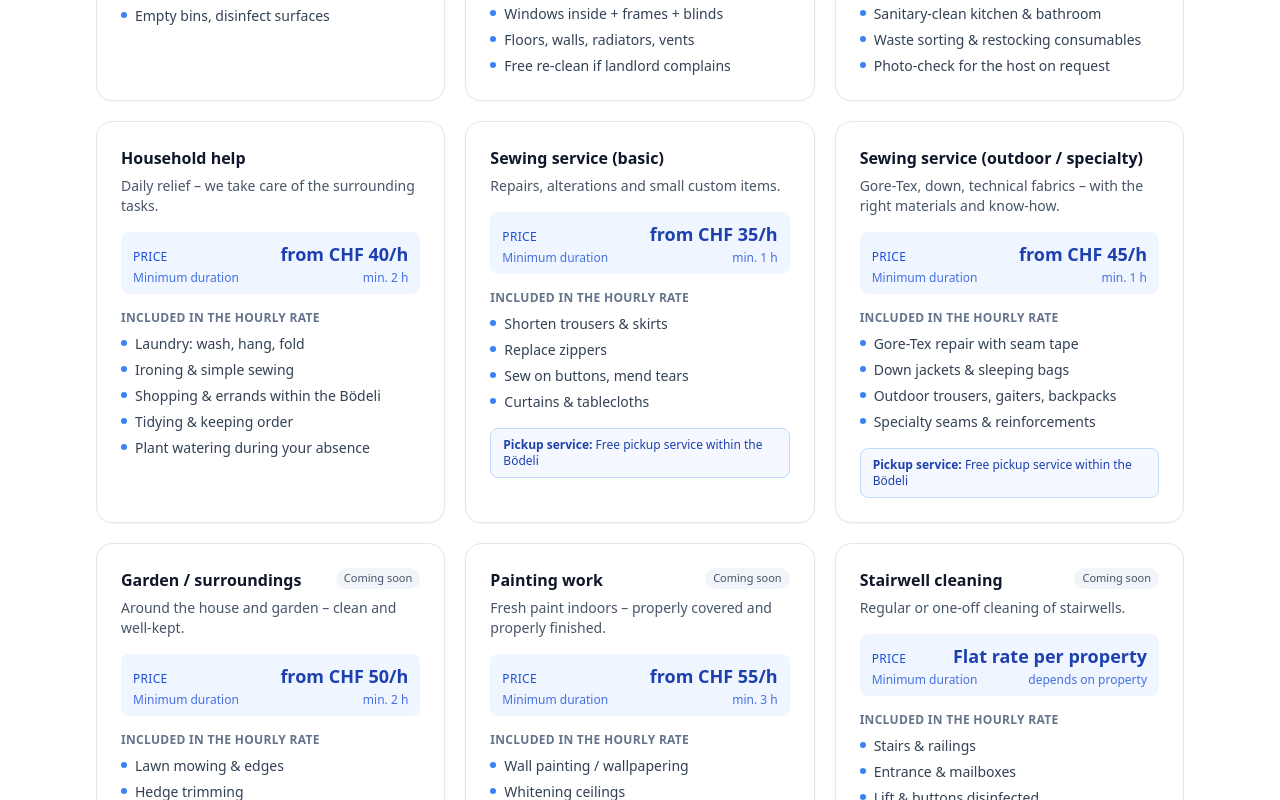
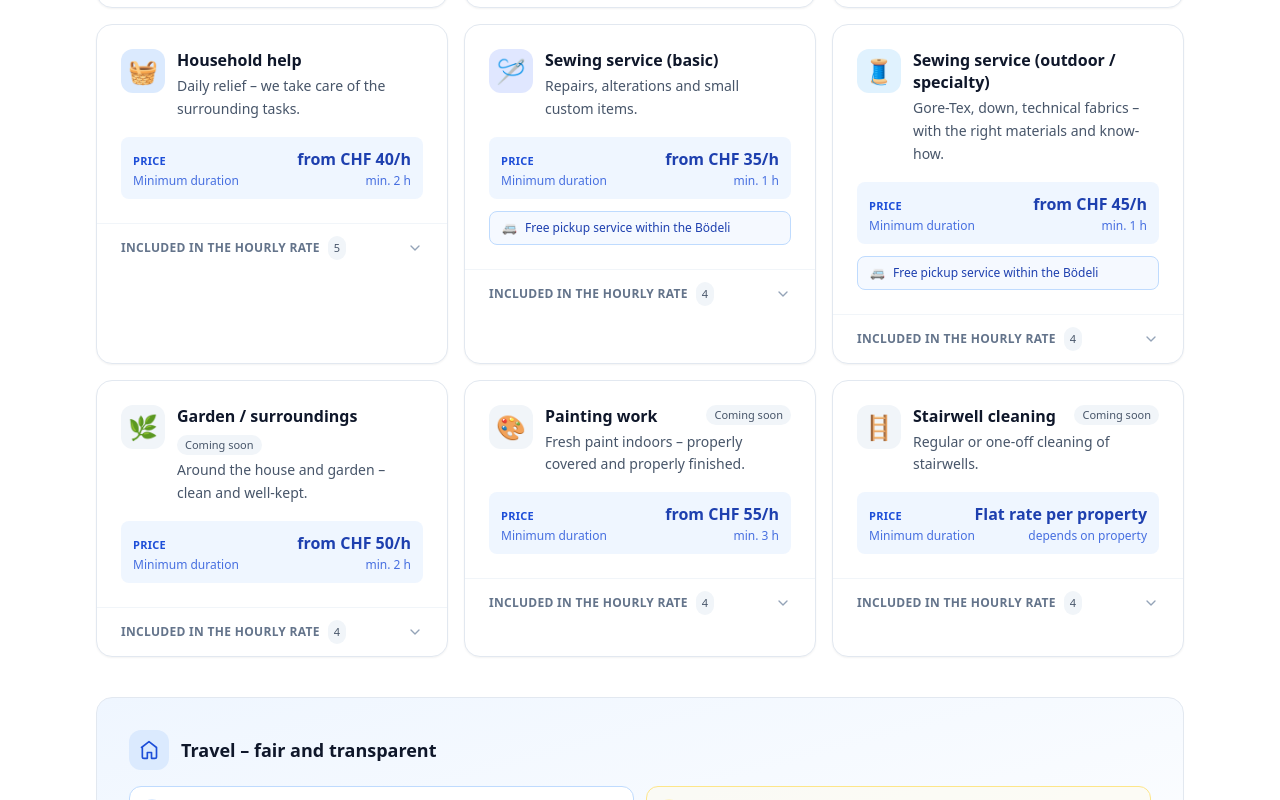
Before and after one commit to weiberem/PrimaMax, a Next.js app: page / in a window 1280 px wide. Shown: the part 2100-2900 px from the top of the page. Built offline with nearby package versions, Linux system fonts and the light colour scheme.

Commit message:
Pricing: add icons, collapsible details, cleaner card hierarchy

```diff
--- a/app/components/Pricing.tsx
+++ b/app/components/Pricing.tsx
@@ -1,6 +1,25 @@
 "use client";
 
 import { useLang } from "../i18n/LanguageProvider";
+
+const ICONS: { emoji: string; tone: "blue" | "sky" | "indigo" | "slate" }[] = [
+  { emoji: "🧽", tone: "blue" }, // Reinigung
+  { emoji: "✨", tone: "indigo" }, // Endreinigung
+  { emoji: "🏠", tone: "sky" }, // Airbnb
+  { emoji: "🧺", tone: "blue" }, // Haushaltshilfe
+  { emoji: "🪡", tone: "indigo" }, // Nähservice einfach
+  { emoji: "🧵", tone: "sky" }, // Nähservice Outdoor
+  { emoji: "🌿", tone: "slate" }, // Gartenarbeit
+  { emoji: "🎨", tone: "slate" }, // Malerarbeiten
+  { emoji: "🪜", tone: "slate" }, // Treppenhausreinigung
+];
+
+const TONE_CLASSES: Record<string, string> = {
+  blue: "bg-primary-100 text-primary-700",
+  sky: "bg-sky-100 text-sky-700",
+  indigo: "bg-indigo-100 text-indigo-700",
+  slate: "bg-slate-100 text-slate-600",
+};
 
 export default function Pricing() {
   const { t } = useLang();
@@ -12,14 +31,25 @@ export default function Pricing() {
           <p className="section-subtitle">{t.pricing.subtitle}</p>
         </div>
 
-        <div className="mt-10 grid gap-5 sm:grid-cols-2 lg:grid-cols-3">
-          {t.pricing.items.map((item) => (
+        <div className="mt-10 grid gap-4 sm:grid-cols-2 lg:grid-cols-3">
+          {t.pricing.items.map((item, idx) => {
+            const icon = ICONS[idx] ?? ICONS[0];
+            return (
               <article
                 key={item.service}
-              className="reveal flex flex-col rounded-2xl border border-slate-200 bg-white p-5 shadow-sm transition hover:shadow-md sm:p-6"
+                className="reveal flex flex-col rounded-2xl border border-slate-200 bg-white shadow-sm transition hover:shadow-md"
               >
-              <div className="flex items-start justify-between gap-2">
-                <h3 className="text-base font-semibold text-slate-900">
+                <div className="p-5 sm:p-6">
+                  <div className="flex items-start gap-3">
+                    <span
+                      className={`inline-flex h-11 w-11 shrink-0 items-center justify-center rounded-xl text-2xl ${TONE_CLASSES[icon.tone]}`}
+                      aria-hidden
+                    >
+                      {icon.emoji}
+                    </span>
+                    <div className="min-w-0 flex-1">
+                      <div className="flex flex-wrap items-start justify-between gap-2">
+                        <h3 className="text-base font-semibold leading-snug text-slate-900">
                           {item.service}
                         </h3>
                         {"comingSoon" in item && item.comingSoon && (
@@ -28,15 +58,18 @@ export default function Pricing() {
                           </span>
                         )}
                       </div>
+                      <p className="mt-1 text-sm leading-relaxed text-slate-600">
+                        {item.shortDesc}
+                      </p>
+                    </div>
+                  </div>
 
-              <p className="mt-1.5 text-sm text-slate-600">{item.shortDesc}</p>
-
-              <div className="mt-4 rounded-lg bg-primary-50 px-3 py-2">
+                  <div className="mt-4 rounded-lg bg-primary-50 px-3 py-2.5">
                     <div className="flex items-baseline justify-between gap-2">
-                  <span className="text-xs font-medium uppercase tracking-wide text-primary-700">
+                      <span className="text-[11px] font-semibold uppercase tracking-wide text-primary-700">
                         {t.pricing.priceLabel}
                       </span>
-                  <span className="text-lg font-bold text-primary-800">
+                      <span className="text-base font-bold text-primary-800">
                         {item.price}
                       </span>
                     </div>
@@ -46,11 +79,40 @@ export default function Pricing() {
                     </div>
                   </div>
 
-              <div className="mt-4">
-                <div className="text-xs font-semibold uppercase tracking-wide text-slate-500">
+                  {"pickup" in item && item.pickup && (
+                    <div className="mt-3 flex items-center gap-2 rounded-lg border border-primary-200 bg-primary-50/60 px-3 py-2 text-xs text-primary-800">
+                      <span aria-hidden>🚐</span>
+                      <span>{item.pickup}</span>
+                    </div>
+                  )}
+                </div>
+
+                <details className="group border-t border-slate-100">
+                  <summary className="flex cursor-pointer list-none items-center justify-between px-5 py-3 text-sm font-medium text-slate-700 hover:bg-slate-50 sm:px-6">
+                    <span className="inline-flex items-center gap-2">
+                      <span className="text-xs font-semibold uppercase tracking-wide text-slate-500">
                         {t.pricing.includesLabel}
-                </div>
-                <ul className="mt-2 space-y-1.5 text-sm text-slate-700">
+                      </span>
+                      <span className="rounded-full bg-slate-100 px-1.5 py-0.5 text-[11px] font-medium text-slate-600">
+                        {item.includes.length}
+                      </span>
+                    </span>
+                    <svg
+                      width="16"
+                      height="16"
+                      viewBox="0 0 24 24"
+                      fill="none"
+                      stroke="currentColor"
+                      strokeWidth="2"
+                      strokeLinecap="round"
+                      strokeLinejoin="round"
+                      className="text-slate-400 transition-transform group-open:rotate-180"
+                      aria-hidden
+                    >
+                      <polyline points="6 9 12 15 18 9" />
+                    </svg>
+                  </summary>
+                  <ul className="space-y-1.5 px-5 pb-5 pt-1 text-sm text-slate-700 sm:px-6 sm:pb-6">
                     {item.includes.map((inc) => (
                       <li key={inc} className="flex items-start gap-2">
                         <span className="mt-1.5 h-1.5 w-1.5 shrink-0 rounded-full bg-primary-500" />
@@ -58,24 +120,36 @@ export default function Pricing() {
                       </li>
                     ))}
                   </ul>
-              </div>
-
-              {"pickup" in item && item.pickup && (
-                <div className="mt-4 rounded-lg border border-primary-200 bg-primary-50/60 px-3 py-2 text-xs text-primary-800">
-                  <span className="font-semibold">
-                    {t.pricing.pickupLabel}:
-                  </span>{" "}
-                  {item.pickup}
-                </div>
-              )}
+                </details>
               </article>
-          ))}
+            );
+          })}
         </div>
 
         <div className="reveal mt-10 rounded-2xl border border-slate-200 bg-gradient-to-br from-primary-50 to-white p-6 sm:p-8">
+          <div className="flex items-center gap-3">
+            <span
+              className="inline-flex h-10 w-10 items-center justify-center rounded-xl bg-primary-100 text-primary-700"
+              aria-hidden
+            >
+              <svg
+                width="20"
+                height="20"
+                viewBox="0 0 24 24"
+                fill="none"
+                stroke="currentColor"
+                strokeWidth="2"
+                strokeLinecap="round"
+                strokeLinejoin="round"
+              >
+                <path d="M3 9l9-7 9 7v11a2 2 0 0 1-2 2h-4v-7H10v7H6a2 2 0 0 1-2-2V9z" />
+              </svg>
+            </span>
             <h3 className="text-lg font-semibold text-slate-900">
               {t.pricing.travelTitle}
             </h3>
+          </div>
+
           <ul className="mt-4 grid gap-3 sm:grid-cols-2">
             {t.pricing.travelRules.map((rule) => (
               <li
```
Lines whose indentation alone changed are shown as unchanged.
